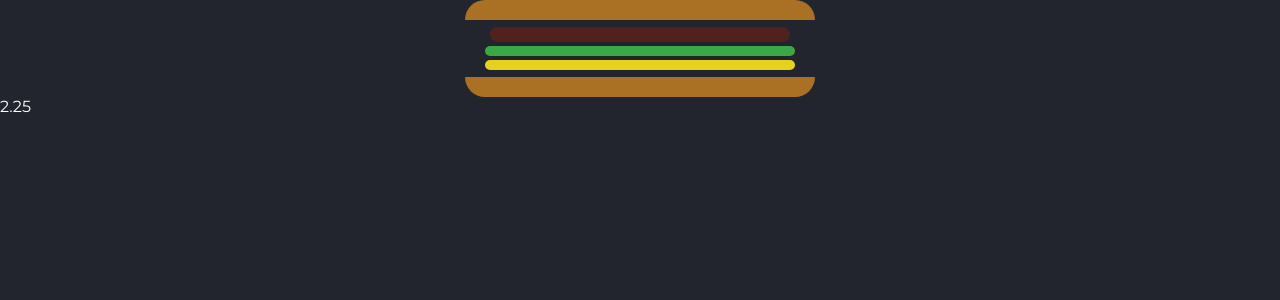
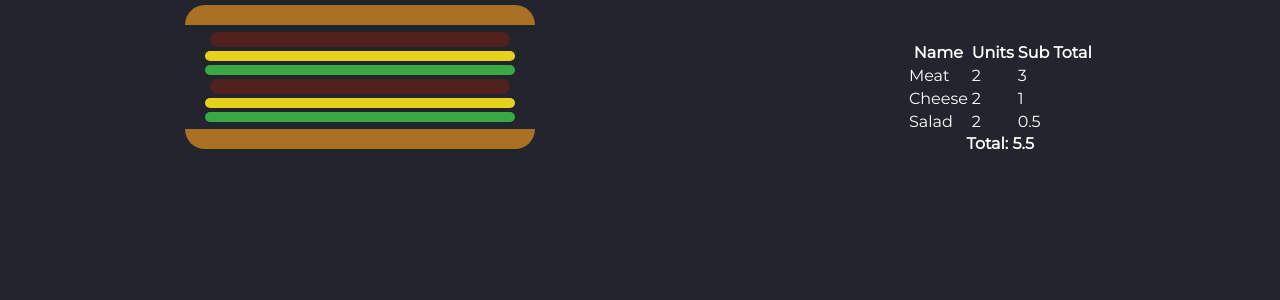
Before and after one commit to nicokurogane/react-burger-builder, a React (Create React App) app: page / in a window 1280 px wide. Shown: the top 300 px of the page. Built offline with nearby package versions, Linux system fonts and the light colour scheme.

Commit message:
now the app shows the billing detail and total

```diff
--- a/src/App.css
+++ b/src/App.css
@@ -6,3 +6,9 @@
   background-color: #23252e;
   color: white;
 }
+
+.App{
+  display: flex;
+  justify-content: space-around;
+  align-items: center;
+}
--- a/src/App.js
+++ b/src/App.js
@@ -9,7 +9,7 @@ import  BillingUI from './components/billing_ui/BillingUI';
 import './App.css';
 
 //esto se ira al state
-const ingredients = [new Meat(), new Salad(), new Cheese()];
+const ingredients = [new Meat(),  new Cheese(), new Salad(), new Meat(),  new Cheese(), new Salad() ];
 
 function App() {
   return (
@@ -21,11 +21,4 @@ function App() {
 
 }
 
-/*
-const printIngredientType = () => {
-  ingredients.forEach(ingredient =>{
-    console.log( ingredient.constructor.name);
-  });
-}
-*/
 export default App;
--- a/src/classes/cheese.js
+++ b/src/classes/cheese.js
@@ -2,7 +2,7 @@ import Ingredient from './ingredient.js';
 
 class Cheese extends Ingredient{
     constructor(){
-        super('cheese',0.5,'cheese-ingredient')
+        super('cheese',0.50,'cheese-ingredient')
     }
 }
 
--- /dev/null
+++ b/src/components/billing_subtotal/BillingSubTotal.js
@@ -0,0 +1,14 @@
+import React from 'react';
+
+const BillingSubTotal = (props) => {
+    const {ingredientName, quantity, subTotal} = props;
+    return (
+        <tr>
+            <td>{ingredientName}</td>
+            <td>{quantity}</td>
+            <td>{subTotal}</td>
+        </tr>
+     );
+}
+
+export default BillingSubTotal;
--- a/src/components/billing_ui/BillingUI.js
+++ b/src/components/billing_ui/BillingUI.js
@@ -1,11 +1,22 @@
 import React from 'react';
+import Meat from './../../classes/meat.js';
+import Cheese from './../../classes/cheese.js';
+import Salad from './../../classes/salad.js';
+import BillingSubTotal from './../billing_subtotal/BillingSubTotal';
+import './billing-ui.css';
 
 class BillingUI extends React.Component {
 
     constructor(props) {
         super(props);
         this.state = {
-            total: null
+            total: null,
+            meatQuantity: null,
+            meatSubTotal: null,
+            cheeseQuantity: null,
+            cheeseSubTotal: null,
+            saladSubTotal: null,
+            saladQuantity: null
         }
     }
 
@@ -14,16 +25,73 @@ class BillingUI extends React.Component {
         this.setState({
             total: this.getTotal(ingredients)
         });
+        this.getSubTotalPerIngredient(ingredients);
     }
 
     getTotal(arrayToReduce) {
-        return arrayToReduce.reduce((acc, currentIngredient) => acc + currentIngredient.price, 0);
+        let total = arrayToReduce.reduce((acc, currentIngredient) => acc + currentIngredient.price, 0);
+        total += 1;
+        return total;
+    }
+
+    getSubTotalPerIngredient(ingredientsArray) {
+        let meatTotal = 0;
+        let meatQuantity = 0;
+        let cheeseTotal = 0;
+        let cheeseQuantity = 0;
+        let saladTotal = 0;
+        let saladQuantity = 0;
+
+        ingredientsArray.forEach(currentIngredient => {
+            if (currentIngredient instanceof Meat) {
+                meatTotal += currentIngredient.price;
+                meatQuantity++;
+            } else if (currentIngredient instanceof Cheese) {
+                cheeseTotal += currentIngredient.price;
+                cheeseQuantity++;
+            } else if (currentIngredient instanceof Salad) {
+                saladTotal += currentIngredient.price;
+                saladQuantity++;
+            }
+        });
+
+        this.setState({
+            meatSubTotal: meatTotal,
+            meatQuantity: meatQuantity,
+            cheeseSubTotal: cheeseTotal,
+            cheeseQuantity: cheeseQuantity,
+            saladSubTotal: saladTotal,
+            saladQuantity: saladQuantity,
+        });
     }
 
     render() {
         return (
             <div className="billing-ui-container">
-                <span className="bill-total">{this.state.total}</span>
+                <table>
+                    <tr>
+                        <th>Name</th>
+                        <th>Units</th>
+                        <th>Sub Total</th>
+                    </tr>
+                    <BillingSubTotal
+                        ingredientName={"Meat"}
+                        quantity={this.state.meatQuantity}
+                        subTotal={this.state.meatSubTotal}
+                    />
+                    <BillingSubTotal
+                        ingredientName={"Cheese"}
+                        quantity={this.state.cheeseQuantity}
+                        subTotal={this.state.cheeseSubTotal}
+                    />
+                    <BillingSubTotal
+                        ingredientName={"Salad"}
+                        quantity={this.state.saladQuantity}
+                        subTotal={this.state.saladSubTotal}
+                    />
+                </table>
+
+                <span className="bill-total">{`Total: ${this.state.total}`}</span>
             </div>
         );
     }
--- a/src/components/billing_ui/billing-ui.css
+++ b/src/components/billing_ui/billing-ui.css
@@ -1,4 +1,5 @@
 .billing-ui-container{
+    margin-top: 5vh;
     display: flex;
     flex-direction: column;
     justify-content: center;
```
Also changed, not shown: src/components/billing_subtotal/billing-subtotal.css (added).
